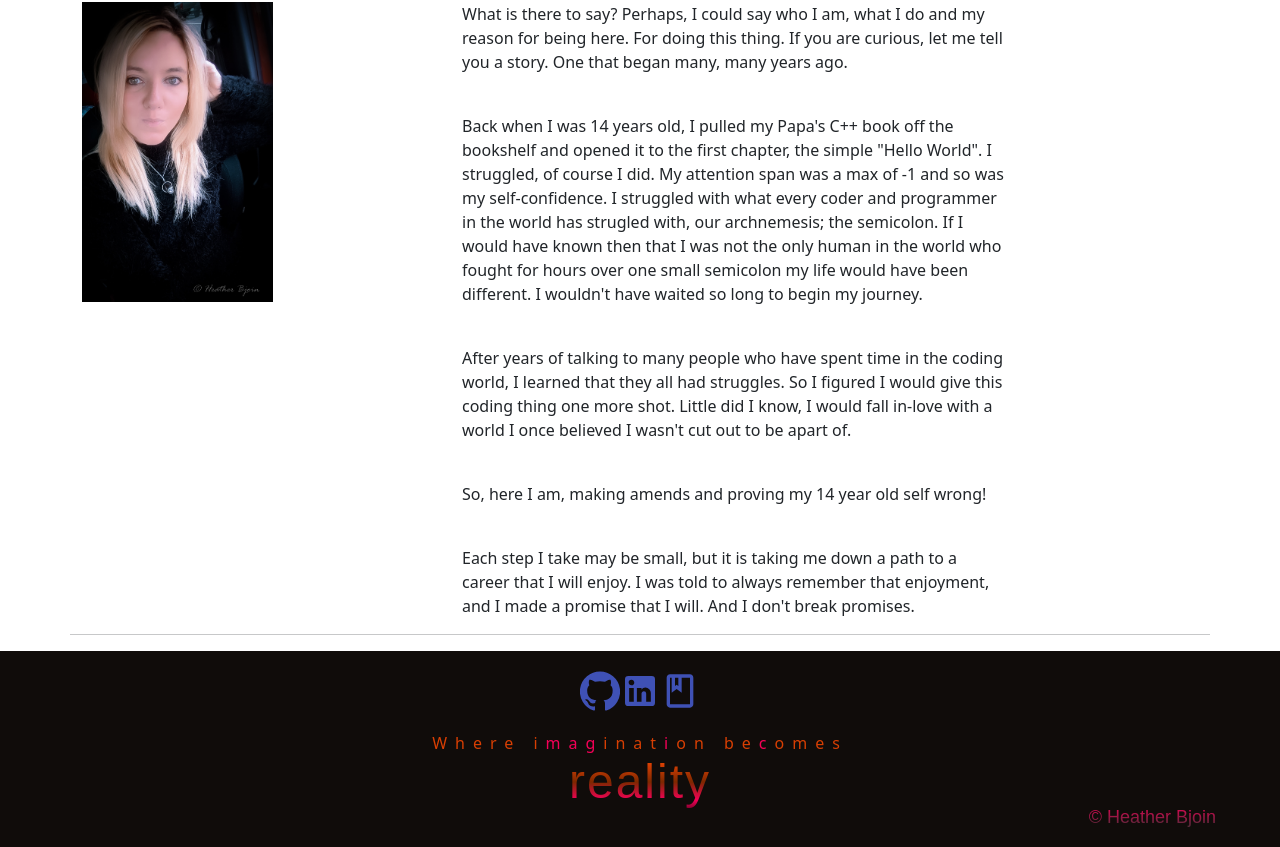
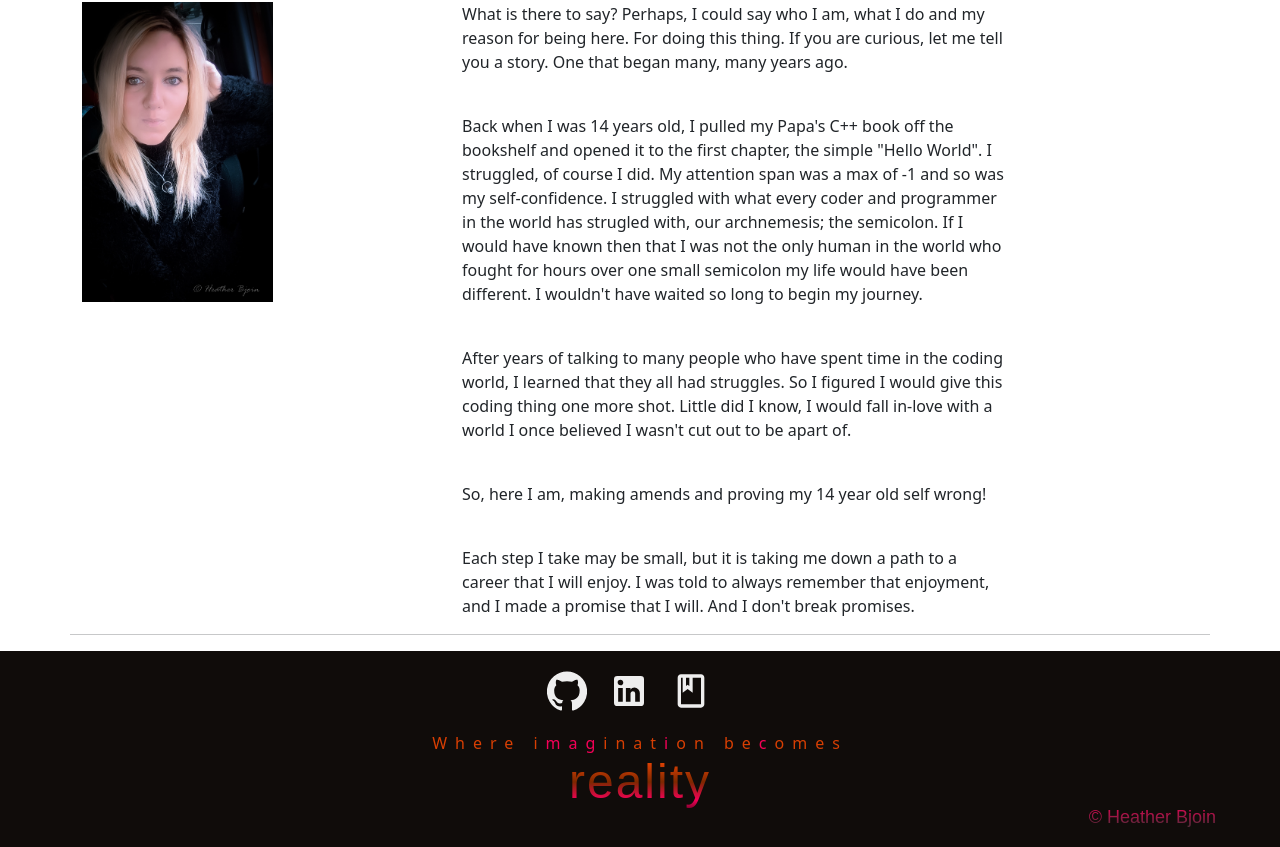
Before and after one commit to HeatMarie/reactPortfolio, a React (Create React App) app in the folder react-portfolio/: page / in a window 1280 px wide. Shown: the part 536-1383 px from the top of the page. Built offline with nearby package versions, Linux system fonts and the light colour scheme; a web font is replaced by a local one.

Commit message:
My bad on the links thing

```diff
--- a/react-portfolio/src/styles/Footer.css
+++ b/react-portfolio/src/styles/Footer.css
@@ -10,7 +10,7 @@
     width: 100%;
 }
 
-.footer-git links {
+.footer-links {
     padding-right: 22px;
     color:#eee !important;
 }
```
